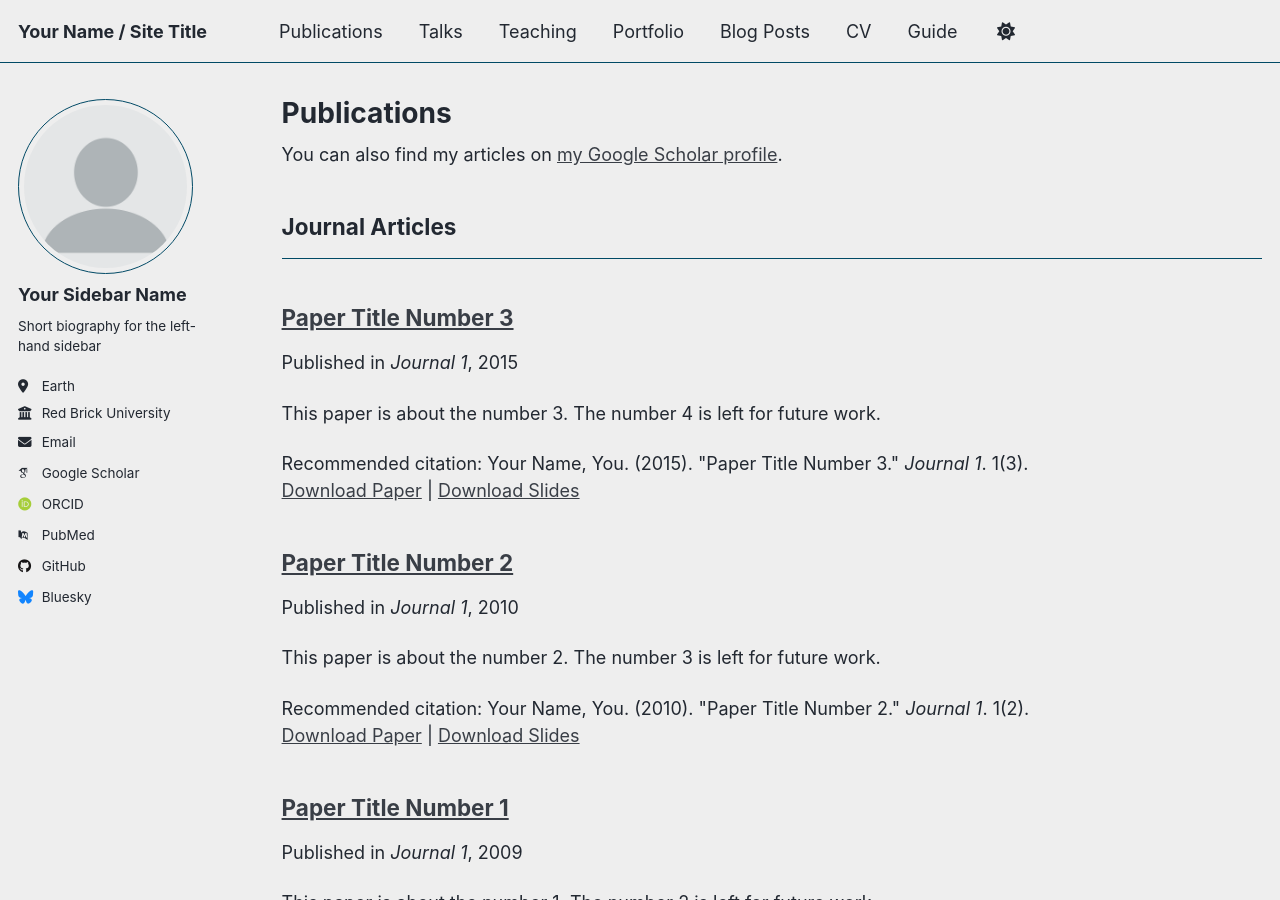
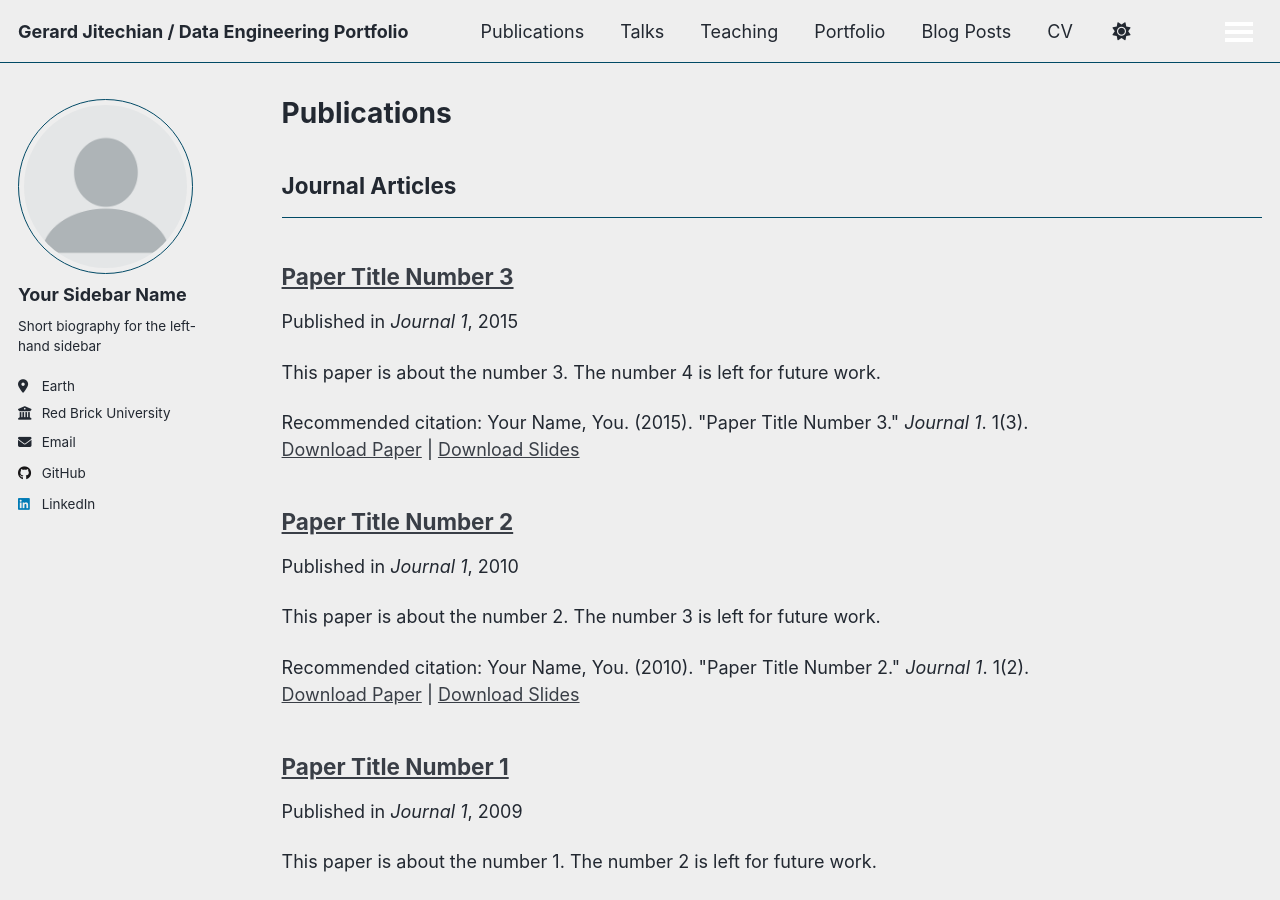
Before and after one commit to gerardjitechian/gerardjitechian.github.io, a Jekyll site: the page built from _pages/publications.html, in a window 1280 px wide and 900 px high. Built offline with Jekyll 4.4.1, drawn with Linux system fonts in a browser that asks for light colours; some web fonts are replaced; a script that is not in the unit is left out; some of the changed text lies outside the part shown.

Commit message:
Update _config.yml

```diff
--- a/_config.yml
+++ b/_config.yml
@@ -9,11 +9,11 @@
 # Basic Site Settings
 locale                   : "en-US"
 site_theme               : "air" # Currently available options are "default", "air"
-title                    : "Your Name / Site Title"
+title                    : "Gerard Jitechian / Data Engineering Portfolio"
 title_separator          : "-"
-name                     : &name "Your Name"
-description              : &description "personal description"
-url                      : https://academicpages.github.io # the base hostname & protocol for your site e.g. "https://[your GitHub username].github.io" or if you already have some other page hosted on Github then use "https://[your GitHub username].github.io/[Your Repo Name]"
+name                     : &name "Gerard Jitechian"
+description              : &description "Aspiring Data Engineer | Biomedical Informatics & EMR background | NYC-based"
+url                      : https://gerardjitechian.github.io # the base hostname & protocol for your site e.g. "https://[your GitHub username].github.io" or if you already have some other page hosted on Github then use "https://[your GitHub username].github.io/[Your Repo Name]"
 baseurl                  : "" # the subpath of your site, e.g. "/blog"
 repository               : "academicpages/academicpages.github.io"
 
@@ -33,13 +33,13 @@ author:
 
   # Academic websites
   academia         : # URL
-  arxiv            : # URL - Update with the correct link to your profile
-  googlescholar    : "https://scholar.google.com/citations?user=PS_CX0AAAAAJ"
+  arxiv            : # URL
+  googlescholar    : # URL
   inspire-hep      : # URL
   impactstory      : # URL
-  orcid            : "http://orcid.org/yourorcidurl"
+  orcid            : # URL
   semantic         : # URL
-  pubmed           : "https://www.ncbi.nlm.nih.gov/pubmed/?term=john+snow"
+  pubmed           : # URL example (With quotes) "https://www.ncbi.nlm.nih.gov/pubmed/?term=john+snow"
   researchgate     : # URL
   scopus           : # URL
 
@@ -47,13 +47,13 @@ author:
   bitbucket        : # Username - Update with your username on the site
   codepen          : # Username
   dribbble         : # Username
-  github           : "academicpages"
+  github           : "gerardjitechian"
   kaggle           : # Username
   stackoverflow    : # User number or user number and name (i.e., use "1" or "1/jeff-atwood")
 
   # Social media
   artstation       : # Username
-  bluesky          : "bsky.app" # Replace this with you Bluesky username
+  bluesky          : # Username # Replace this with you  username in quotes
   facebook         : # Username
   flickr           : # Username
   foursquare       : # Username
@@ -62,7 +62,7 @@ author:
   keybase          : # Username
   instagram        : # Username
   lastfm           : # Username
-  linkedin         : # Username
+  linkedin         : "gerardjitechian"
   mastodon         : # URL
   medium           : # URL
   pinterest        : # Username
```
